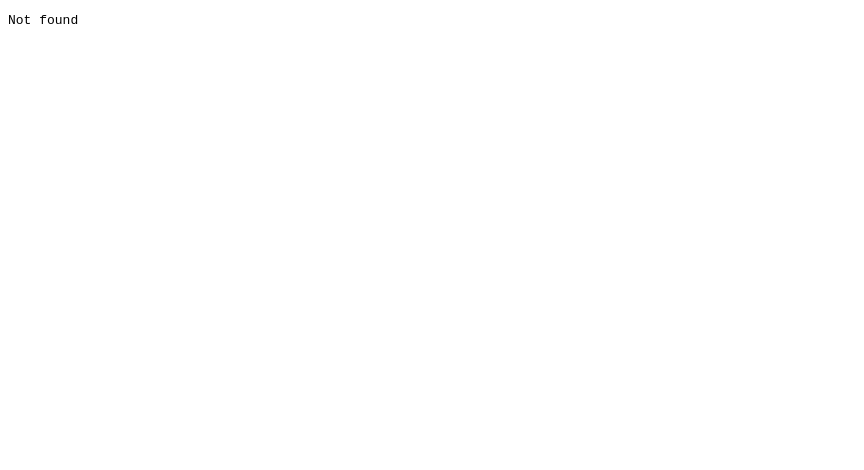
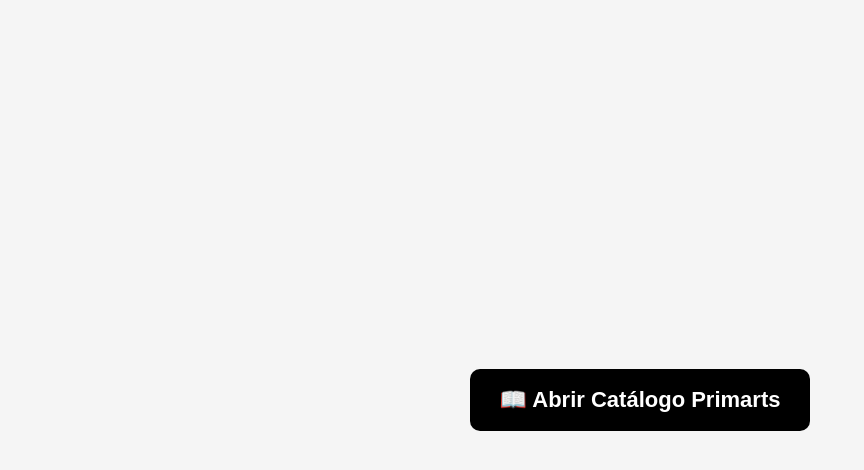
Before and after one commit to SteSantos1/Cat-logo-Primart-s, a plain HTML site: page index.html in a window 1280 px wide. Shown: the whole page, without its empty margins (0-864 px from the left). Drawn offline with Linux system fonts and the light colour scheme.

Commit message:
Refactor index.html for improved layout and styling
Updated the layout and styling of the page, added a link to open the catalog.

```diff
--- a/index.html
+++ b/index.html
@@ -4,23 +4,39 @@
   <meta charset="UTF-8">
   <meta name="viewport" content="width=device-width, initial-scale=1.0">
   <title>Catálogo Primarts</title>
+
   <style>
-    html, body {
-      margin: 0;
-      padding: 0;
-      width: 100%;
-      height: 100%;
-      overflow: hidden;
+    body{
+      margin:0;
+      display:flex;
+      justify-content:center;
+      align-items:center;
+      height:100vh;
+      font-family:Arial, sans-serif;
+      background:#f5f5f5;
     }
 
-    iframe {
-      width: 100%;
-      height: 100%;
-      border: none;
+    a{
+      background:#000;
+      color:#fff;
+      text-decoration:none;
+      padding:18px 30px;
+      border-radius:10px;
+      font-size:22px;
+      font-weight:bold;
+    }
+
+    a:hover{
+      opacity:0.9;
     }
   </style>
 </head>
+
 <body>
-  <iframe src="Catálogo Loja Primart's.pdf"></iframe>
+
+<a href="Catálogo Loja Primart's.pdf" target="_blank">
+  📖 Abrir Catálogo Primarts
+</a>
+
 </body>
 </html>
```
